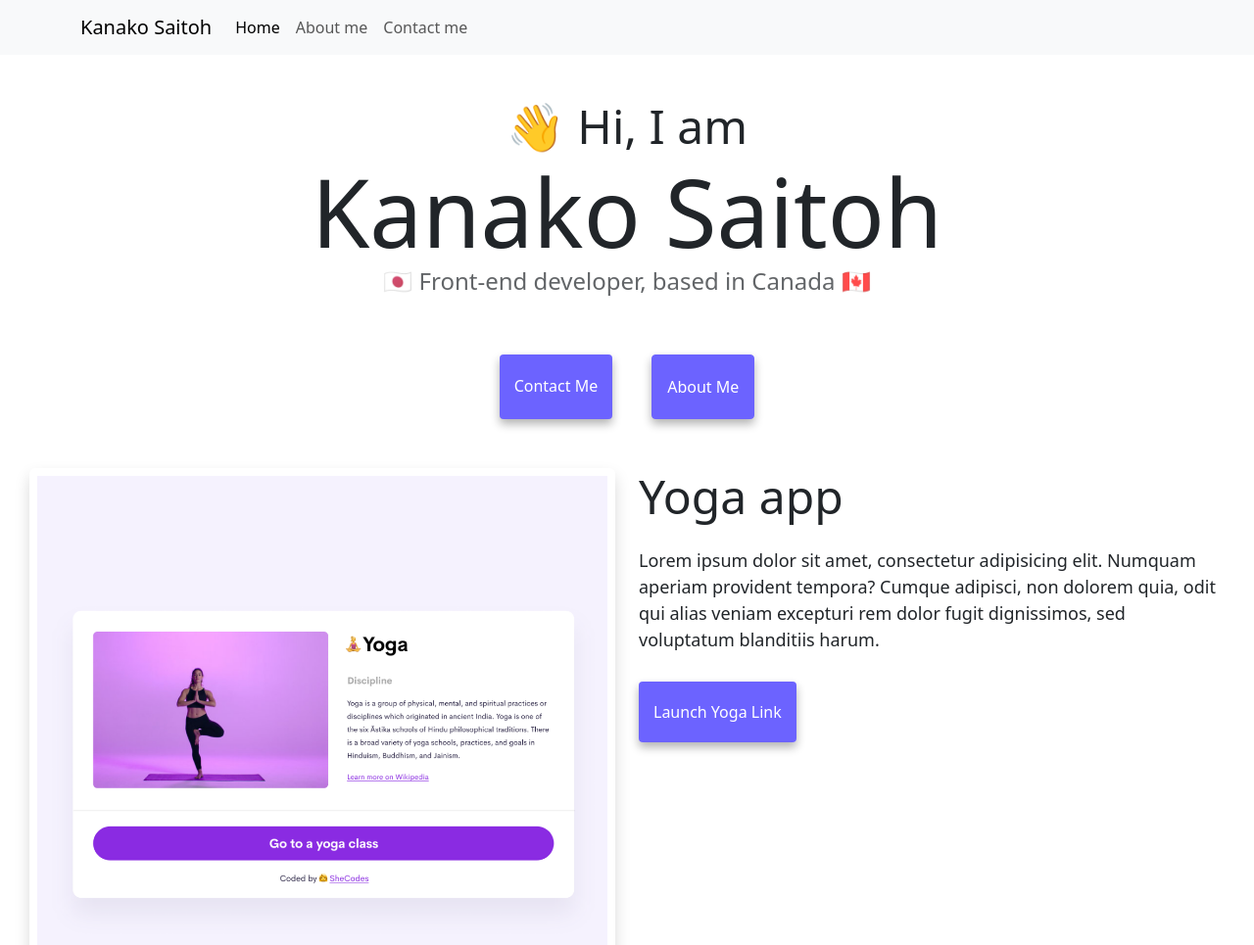
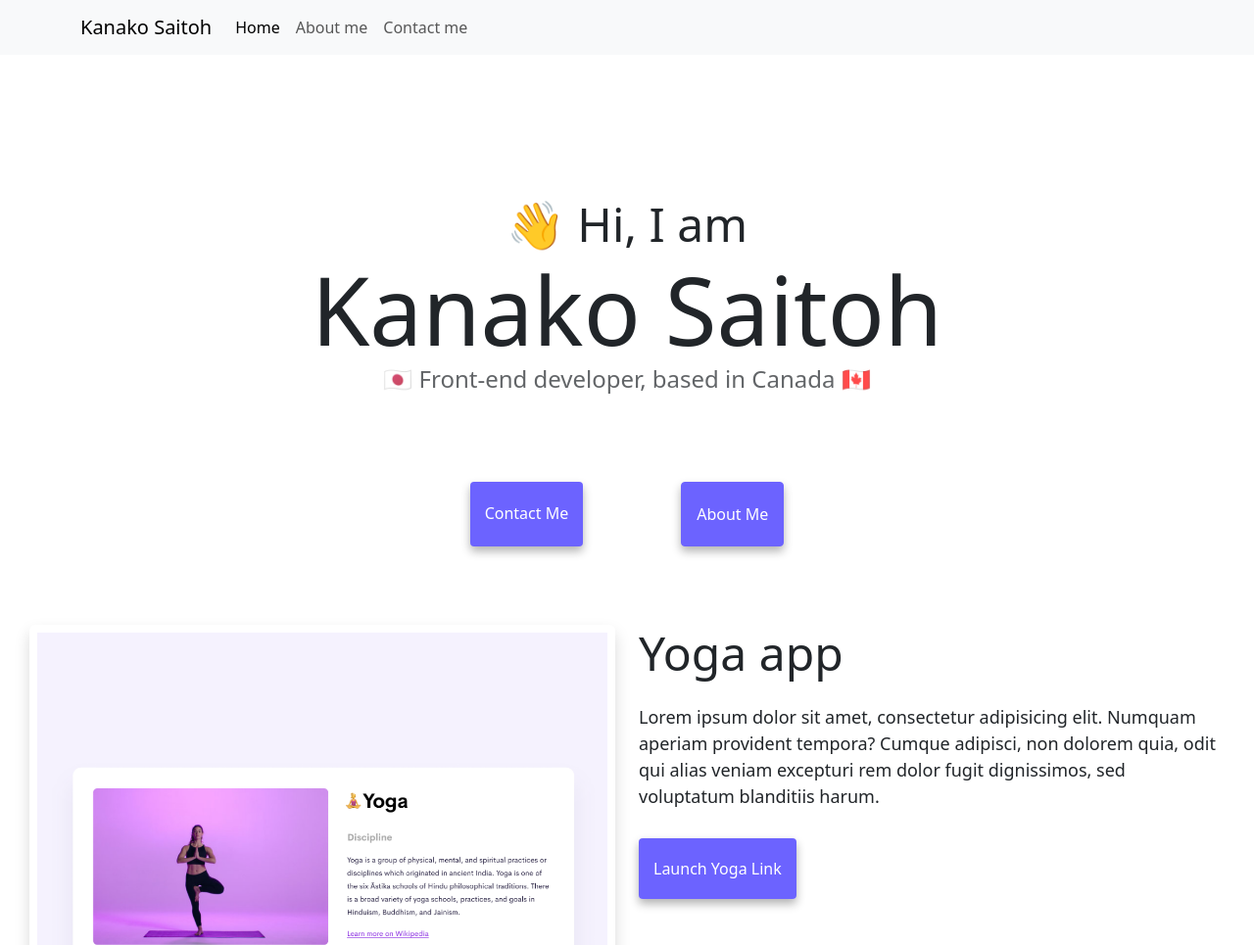
Before and after one commit to Kanakosaitoh/My-portfolio-app-project, a plain HTML site: page index.html in a window 1280 px wide. Shown: the top 965 px of the page at 98% size. Drawn offline with nearby package versions, Linux system fonts and the light colour scheme; a script that the page names is missing.

Commit message:
Added margin top on the buttons.

```diff
--- a/index.html
+++ b/index.html
@@ -47,7 +47,7 @@
     <h2 class="text-center">👋 Hi, I am</h2>
     <h1 class="text-center">Kanako Saitoh</h1>
     <h3 class="text-center">🇯🇵 Front-end developer, based in Canada 🇨🇦</h3>
-    <div class="navigation-links mb-4">
+    <div class="navigation-links ">
       <a href="/about.html#contact" class="primary-link" title="contact info">Contact me</a>
       <a href="/about.html" class="secondary-link" title="about me">About me</a>
     </div>
--- a/src/style.css
+++ b/src/style.css
@@ -5,7 +5,7 @@
 }
 
 body {
-  margin-top: 100px;
+  margin-top: 200px;
 }
 
 h1,
@@ -41,7 +41,7 @@ p {
 }
 
 .navigation-links a {
-  margin: 20px;
+  margin: 50px;
   border-radius: 4px;
   padding: 20px 15px;
   text-decoration: none;
```
